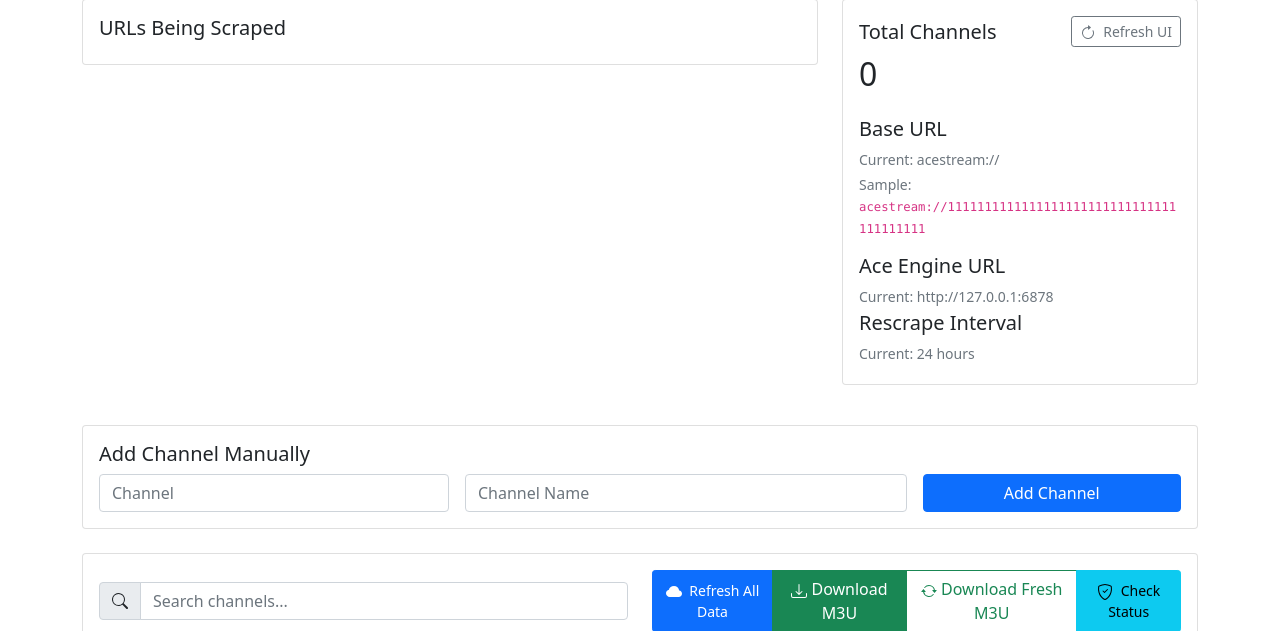
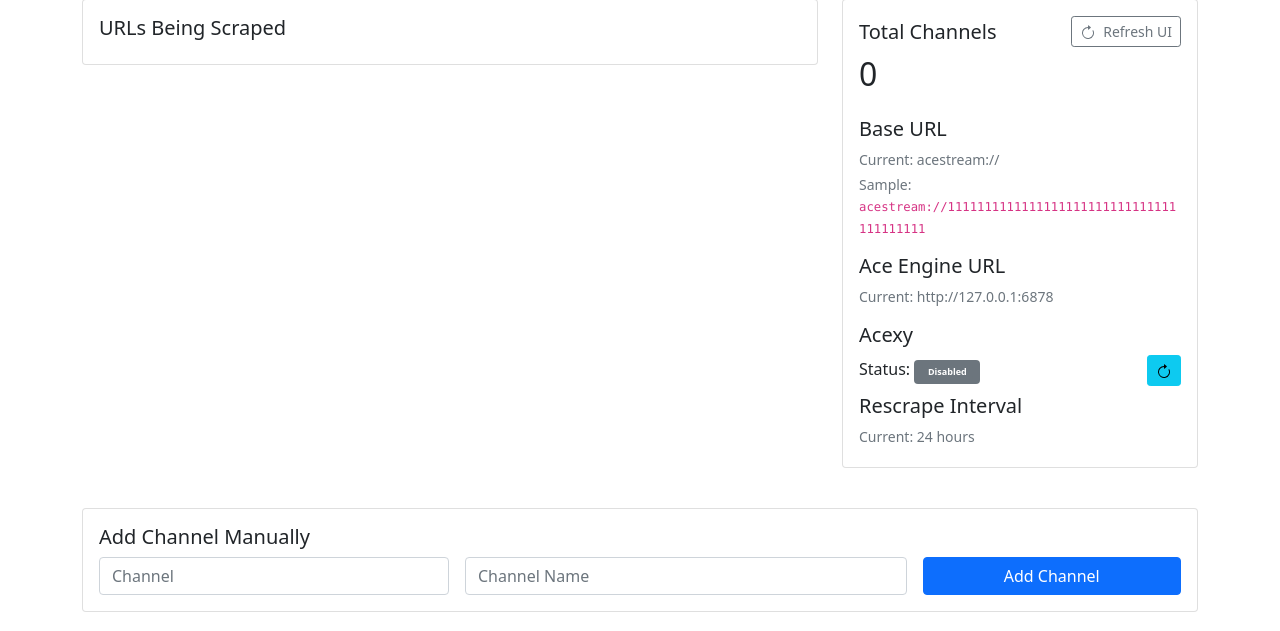
Before and after one commit to visesa84/acestream-scraper-PyAcexy, a Flask app: page / in a window 1280 px wide. Shown: the part 114-745 px from the top of the page. Run offline with Flask 2, Linux system fonts and the light colour scheme; data that the repository does not hold is empty; some libraries are stand-ins or nearby versions.

Commit message:
Add acexy  and acestream to docker (#42)
* Reapply "Feature: Updated to Python 3.10"

This reverts commit 9925f79a65489af2e3465f445627bda53479704d.

* Feature: Add healthcheck script and integrate Acexy status checks

* Feature: Update requirements to include requests library

* Feature: Update GitHub Actions workflow to configure Docker network and build arguments

```diff
--- a/app/templates/index.html
+++ b/app/templates/index.html
@@ -183,7 +183,6 @@
                         </div>
                     </div>
                 </div>
-
                 <div class="card">
                     <div class="card-body">
                         <h5 class="card-title">Channels</h5>
@@ -202,7 +201,6 @@
                         </div>
                     </div>
                 </div>
-
             </div>
 
             <div class="tab-pane fade" id="config" role="tabpanel" aria-labelledby="config-tab">
@@ -220,7 +218,6 @@
                         </form>
                     </div>
                 </div>
-
                 <div class="card mb-4">
                     <div class="card-body">
                         <h5 class="card-title">Base URL Configuration</h5>
@@ -235,7 +232,6 @@
                         </form>
                     </div>
                 </div>
-
                 <div class="card mb-4">
                     <div class="card-body">
                         <h5 class="card-title">Ace Engine Configuration</h5>
@@ -251,7 +247,6 @@
                         </form>
                     </div>
                 </div>
-
                 <div class="card mb-4">
                     <div class="card-body">
                         <h5 class="card-title">Rescrape Interval Configuration</h5>
@@ -273,17 +268,7 @@
 
             </div>
         </div>
-
-
-
-
-
-
-
-
-
     </div>
-
     <div class="card">
         <div class="card-body">
             <div class="mb-4">
@@ -369,7 +354,36 @@
 
                 if (stats.ace_engine_url) {
                     const aceEngineUrlDisplay = document.getElementById('currentAceEngineUrlDisplay');
-                    aceEngineUrlDisplay.textContent = `Current: ${stats.ace_engine_url}`;
+                    if (aceEngineUrlDisplay) {
+                        aceEngineUrlDisplay.textContent = `Current: ${stats.ace_engine_url}`;
+
+                        // Add Acexy information if not already there
+                        if (!document.getElementById('acexyInfoSection')) {
+                            const acexyInfoDiv = document.createElement('div');
+                            acexyInfoDiv.id = 'acexyInfoSection';
+                            acexyInfoDiv.innerHTML = `
+                                <h5 class="card-title mt-3">Acexy</h5>
+                                <p class="mb-1 text-muted small">
+                                    <a href="https://github.com/Javinator9889/acexy" target="_blank" class="acexy-feature">
+                                        Integrated Acexy
+                                    </a>
+                                </p>
+                                <div class="d-flex justify-content-between align-items-center mb-2">
+                                    <span>
+                                        Status: <span id="acexyStatus" class="badge bg-secondary">Checking...</span>
+                                    </span>
+                                    <button onclick="checkAcexyStatus(true)" class="btn btn-sm btn-info" title="Check Acexy status">
+                                        <svg xmlns="http://www.w3.org/2000/svg" width="16" height="16" fill="currentColor" class="bi bi-arrow-repeat" viewBox="0 0 16 16">
+                                            <path d="M8 3a5 5 0 1 0 4.546 2.914.5.5 0 0 1 .908-.417A6 6 0 1 1 8 2v1z"/>
+                                            <path d="M8 4.466V.534a.25.25 0 0 1 .41-.192l2.36 1.966c.12.1.12.284 0 .384L8.41 4.658A.25.25 0 0 1 8 4.466z"/>
+                                        </svg>
+                                    </button>
+                                </div>
+                            `;
+
+                            aceEngineUrlDisplay.parentNode.appendChild(acexyInfoDiv);
+                        }
+                    }
                 }
 
                 if (stats.rescrape_interval) {
@@ -433,6 +447,7 @@
             } finally {
                 hideLoading();
             }
+            await checkAcexyStatus();
         }
 
         async function refreshAllUrls() {
@@ -841,6 +856,51 @@
             const date = new Date(dateString);
             return date.toLocaleString();
         }
+
+        async function checkAcexyStatus(showLoading = false) {
+            try {
+                if (showLoading) showLoading();
+
+                const response = await fetch('/api/config/acexy_status');
+                const data = await response.json();
+
+                // Update Acexy status badge
+                const acexyStatusElement = document.getElementById('acexyStatus');
+                if (acexyStatusElement) {
+                    if (data.enabled) {
+                        if (data.available) {
+                            acexyStatusElement.innerHTML = '<span class="badge bg-success">Online</span>';
+                        } else {
+                            acexyStatusElement.innerHTML = '<span class="badge bg-danger">Offline</span>';
+                        }
+                    } else {
+                        acexyStatusElement.innerHTML = '<span class="badge bg-secondary">Disabled</span>';
+                    }
+                }
+
+                // Show/hide Acexy features
+                const acexyElements = document.querySelectorAll('.acexy-feature');
+                if (data.enabled) {
+                    acexyElements.forEach(el => el.classList.remove('d-none'));
+                } else {
+                    acexyElements.forEach(el => el.classList.add('d-none'));
+                }
+            } catch (error) {
+                console.error('Error checking Acexy status:', error);
+                const acexyStatusElement = document.getElementById('acexyStatus');
+                if (acexyStatusElement) {
+                    acexyStatusElement.innerHTML = '<span class="badge bg-warning">Error</span>';
+                }
+            } finally {
+                if (showLoading) hideLoading();
+            }
+        }
+
+        // Call this when page loads
+        document.addEventListener('DOMContentLoaded', () => {
+            refreshData();
+            // Already calling checkAcexyStatus() in refreshData()
+        });
     </script>
 </body>
 </html>
--- a/app/views/main.py
+++ b/app/views/main.py
@@ -1,7 +1,10 @@
-from flask import Blueprint, render_template, jsonify, request, Response
+from flask import Blueprint, render_template, jsonify, request, Response, current_app
 from datetime import datetime, timedelta
 import asyncio
 import logging
+import os  # Add this line
+import requests  # Add this line too since you're using it
+from sqlalchemy import text
 from ..models import ScrapedURL, AcestreamChannel
 from ..extensions import db
 from ..utils.config import Config
@@ -394,3 +397,43 @@ def update_rescrape_interval():
 
     except Exception as e:
         return jsonify({'error': str(e)}), 500
+
+@bp.route('/health')
+def health():
+    """Health check endpoint for Docker."""
+    try:
+        # Check database connection
+        db.session.execute(text('SELECT 1'))
+
+        # Check Acexy if enabled
+        if os.environ.get('ENABLE_ACEXY') == 'true':
+            try:
+                acexy_response = requests.get('http://localhost:8080/ace/status', timeout=2)
+                if not acexy_response.ok:
+                    current_app.logger.warning("Acexy health check failed")
+            except Exception as e:
+                current_app.logger.warning(f"Acexy health check failed: {str(e)}")
+                # Don't fail the whole health check if just Acexy is down
+
+        return jsonify({"status": "ok"}), 200
+    except Exception as e:
+        current_app.logger.error(f"Health check failed: {str(e)}")
+        return jsonify({"status": "error", "message": str(e)}), 500
+
+@bp.route('/api/config/acexy_status')
+def acexy_status():
+    """Return if Acexy is enabled and available."""
+    enabled = os.environ.get('ENABLE_ACEXY') == 'true'
+    available = False
+
+    if enabled:
+        try:
+            response = requests.get('http://localhost:8080/ace/status', timeout=2)
+            available = response.ok
+        except Exception:  # Add explicit Exception
+            available = False
+
+    return jsonify({
+        "enabled": enabled,
+        "available": available
+    })
--- a/requirements.txt
+++ b/requirements.txt
@@ -6,3 +6,4 @@ flask-migrate==4.0.5
 flask-sqlalchemy==2.5.1
 sqlalchemy==1.4.23
 werkzeug==2.0.3
+requests>=2.31.0
```
Also changed, not shown: .github/workflows/pull_request.yml, README.md, 3 other files.
